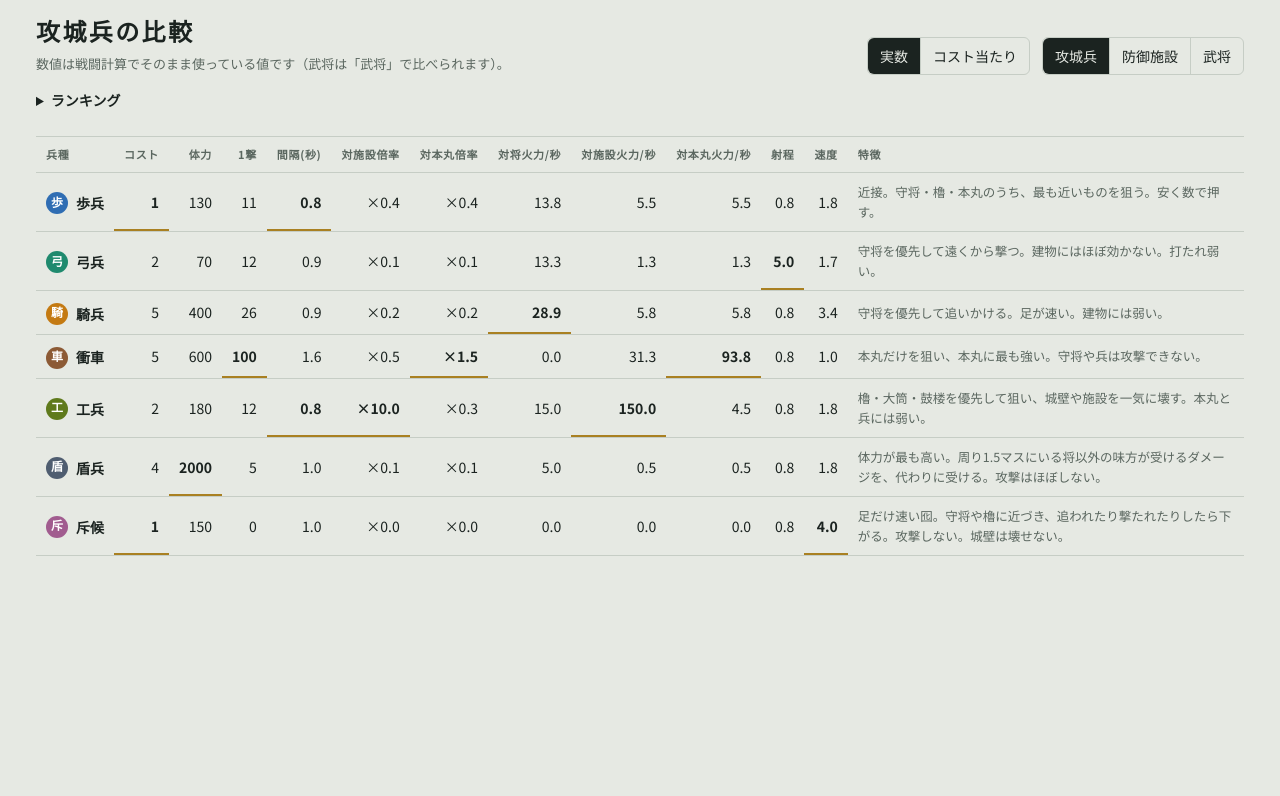
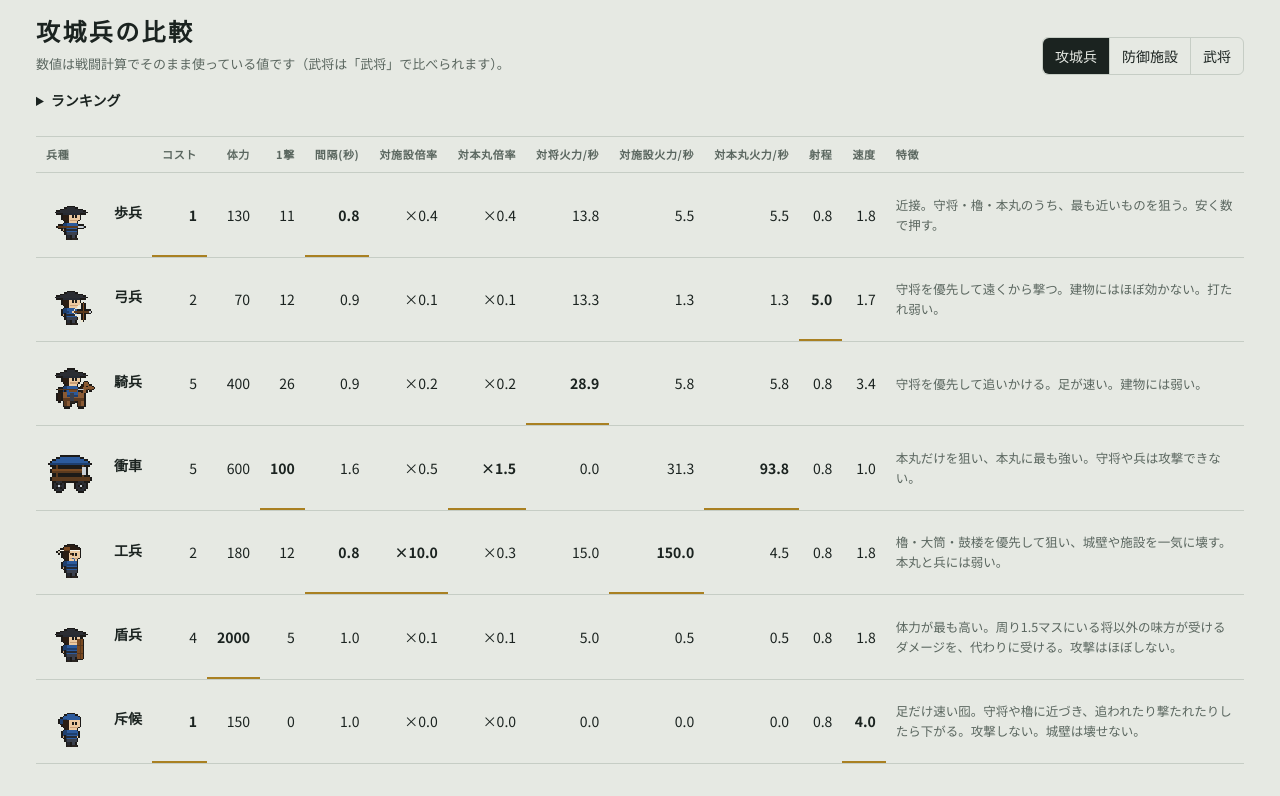
Before and after one commit to ot-nemoto/joseniq, a website built with Vite: page index.html in a window 1280 px wide. Both pictures are taken after a click on the tab "兵種". Shown: the part 138-934 px from the top of the page. Before the commit the page ends 800 px from the top, so only its background shows below. Built offline with nearby package versions, Linux system fonts and the light colour scheme; animation ran at ten frames a second; a web font is replaced by a local one.

Commit message:
兵種（攻城兵）：実数だけにし、ランキングの字の印をなくし、一覧の表を兵のドット絵にする（#29）
Co-Authored-By: Claude Opus 5.5 <noreply@anthropic.com>

```diff
--- a/index.html
+++ b/index.html
@@ -125,13 +125,9 @@
         <div class="uhead">
           <div>
             <h2 id="cmpTitle">攻城兵の比較</h2>
-            <p id="cmpDesc">数値は戦闘計算でそのまま使っている値です。兵種を選ぶと重ねて比べられます。</p>
+            <p id="cmpDesc">数値は戦闘計算でそのまま使っている値です（武将は「武将」で比べられます）。</p>
           </div>
           <div class="uctl">
-            <fieldset class="seg" id="cmpMode" aria-label="比較の単位">
-              <button type="button" data-m="abs" aria-pressed="true">実数</button>
-              <button type="button" data-m="per" aria-pressed="false">コスト当たり</button>
-            </fieldset>
             <fieldset class="seg" id="cmpSide" aria-label="比較する側">
               <button type="button" data-s="atk" aria-pressed="true">攻城兵</button>
               <button type="button" data-s="def" aria-pressed="false">防御施設</button>
@@ -142,7 +138,6 @@
         <div id="atkCmp">
           <details class="rankFold">
             <summary>ランキング</summary>
-            <p class="note" id="rankNote" hidden>コスト当たりに直した値です。体力と火力は1コストあたり、射程と速度はそのままの値です。</p>
             <div class="bars" id="bars"></div>
           </details>
           <div class="tableWrap"><table id="unitTable"></table></div>
--- a/src/style.css
+++ b/src/style.css
@@ -669,7 +669,7 @@ textarea {
   color: var(--muted);
   font-size: 13px;
 }
-/* 実数／コスト当たりを左、攻撃側／防衛側を右端に置き、前者が消えても後者は動かない */
+/* 攻城兵／防御施設／武将の切り替えを右端に置く */
 .uctl {
   display: flex;
   flex-wrap: wrap;
@@ -677,7 +677,7 @@ textarea {
   gap: 8px 12px;
   margin-left: auto;
 }
-/* 武将の動き：表の武将名の左に、ドット絵の武将を動かして見せる */
+/* 動き：表の武将名・兵種名の左に、ドット絵の姿を動かして見せる */
 .tmotion {
   width: 60px;
   height: 60px;
@@ -706,17 +706,9 @@ textarea {
   font-size: 13px;
   letter-spacing: 0.08em;
 }
-.bblock h3 em {
-  font-style: normal;
-  font-weight: 500;
-  color: var(--muted);
-  font-size: 11px;
-  margin-left: 8px;
-  letter-spacing: 0;
-}
 .brow {
   display: grid;
-  grid-template-columns: 22px 3.1em minmax(0, 1fr) 5.2em;
+  grid-template-columns: 3.1em minmax(0, 1fr) 5.2em;
   gap: 8px;
   align-items: center;
   padding: 3px 0;
@@ -728,7 +720,7 @@ textarea {
 #defBars .brow {
   grid-template-columns: 22px 6.4em minmax(0, 1fr) 5.2em;
 }
-/* 武将の区分は印を出さず、人物名（4字）を1行で出す */
+/* 武将の区分は人物名（4字）を1行で出す */
 #bars.gen .brow {
   grid-template-columns: 4.3em minmax(0, 1fr) 5.2em;
 }
--- a/src/ui/compare.ts
+++ b/src/ui/compare.ts
@@ -60,18 +60,16 @@ interface Metric {
   id: 'hp' | 'dpsU' | 'dpsF' | 'dpsH' | 'range' | 'speed';
   label: string;
   unit: string;
-  per: boolean;
   dec: number;
 }
 const METRICS: readonly Metric[] = [
-  { id: 'hp', label: '体力', unit: '', per: true, dec: 0 },
-  { id: 'dpsU', label: '対将火力', unit: '/秒', per: true, dec: 1 },
-  { id: 'dpsF', label: '対施設火力', unit: '/秒', per: true, dec: 1 },
-  { id: 'dpsH', label: '対本丸火力', unit: '/秒', per: true, dec: 1 },
-  { id: 'range', label: '射程', unit: 'マス', per: false, dec: 1 },
-  { id: 'speed', label: '移動速度', unit: 'マス/秒', per: false, dec: 1 },
+  { id: 'hp', label: '体力', unit: '', dec: 0 },
+  { id: 'dpsU', label: '対将火力', unit: '/秒', dec: 1 },
+  { id: 'dpsF', label: '対施設火力', unit: '/秒', dec: 1 },
+  { id: 'dpsH', label: '対本丸火力', unit: '/秒', dec: 1 },
+  { id: 'range', label: '射程', unit: 'マス', dec: 1 },
+  { id: 'speed', label: '移動速度', unit: 'マス/秒', dec: 1 },
 ];
-let cmpMode: 'abs' | 'per' = 'abs';
 let cmpSide: 'atk' | 'def' | 'gen' = 'atk';
 // 攻撃側の区分は兵だけ、武将の区分は武将だけを比べる。最大値もその中で取る
 const SOLDIER_ORDER = UNIT_ORDER.filter((k) => !ADEF[k].general);
@@ -95,15 +93,9 @@ function statsOf(k: AttackerKind): UnitStats {
     dpsH: (dmg * d.hall) / d.cd,
   };
 }
-// 武将は兵力を使わないので、コスト当たりの比較はしない
-const perCost = (m: Metric) => cmpMode === 'per' && cmpSide !== 'gen' && m.per;
-const mval = (k: AttackerKind, m: Metric) => statsOf(k)[m.id] / (perCost(m) ? ADEF[k].cost : 1);
-const fmtV = (v: number, m: Metric) => v.toFixed(perCost(m) ? Math.max(1, m.dec) : m.dec);
+const mval = (k: AttackerKind, m: Metric) => statsOf(k)[m.id];
+const fmtV = (v: number, m: Metric) => v.toFixed(m.dec);
 const maxOf = (m: Metric) => Math.max(...pool().map((k) => mval(k, m)));
-const chip = (k: AttackerKind, cls: string) =>
-  `<span class="${cls}" style="background:var(--u-${k})">${ADEF[k].glyph}</span>`;
-// ランキングと表の名前の前の印。武将は二つ名の頭の字になるので出さない（表ではドット絵で見分ける）
-const rowChip = (k: AttackerKind) => (isGeneralKind(k) ? '' : chip(k, 'bchip'));
 
 function barsHtml() {
   return METRICS.map((m) => {
@@ -115,13 +107,13 @@ function barsHtml() {
       .map((r) => {
         const none = m.id === 'dpsU' && r.v === 0;
         return (
-          `<div class="brow">${rowChip(r.k)}<span class="bname">${nameOf(r.k)}</span>` +
+          `<div class="brow"><span class="bname">${nameOf(r.k)}</span>` +
           `<span class="btrack"><i style="width:${none ? 0 : (r.v / mx) * 100}%;background:var(--u-${r.k})"></i></span>` +
           `<span class="bval">${none ? '攻撃不可' : `${fmtV(r.v, m)}<small>${m.unit}</small>`}</span></div>`
         );
       })
       .join('');
-    return `<div class="bblock"><h3>${m.label}${perCost(m) ? '<em>コスト当たり</em>' : ''}</h3>${body}</div>`;
+    return `<div class="bblock"><h3>${m.label}</h3>${body}</div>`;
   }).join('');
 }
 
@@ -162,8 +154,8 @@ function tableHtml() {
         return `<td${ks.length > 1 && v === bestOf[i] ? ' class="best"' : ''}>${c.x || ''}${v.toFixed(c.d)}</td>`;
       })
       .join('');
-    const sprite = gen ? motionCanvas(k) : '';
-    h += `<tr><td><span class="tname">${sprite}${rowChip(k)}${nameOf(k)}</span></td>${cells}<td class="trait">${TRAIT[k]}</td>${isGeneralKind(k) ? `<td class="trait">${GEN_DEF_TRAIT[k]}</td>` : ''}</tr>`;
+    // 名前の左に、ドット絵の姿を動かして出す（字の印は出さない）
+    h += `<tr><td><span class="tname">${motionCanvas(k)}${nameOf(k)}</span></td>${cells}<td class="trait">${TRAIT[k]}</td>${isGeneralKind(k) ? `<td class="trait">${GEN_DEF_TRAIT[k]}</td>` : ''}</tr>`;
   }
   return `${h}</tbody>`;
 }
@@ -204,7 +196,7 @@ function frameAt(seq: [Frame, number][], t: number): Frame {
 }
 function drawMotions(now: number) {
   // 区分やタブを離れたら止める（戻ったときに renderCompare から再開する）
-  if (cmpSide !== 'gen' || !$('unitTable').offsetParent) {
+  if (cmpSide === 'def' || !$('unitTable').offsetParent) {
     motionRaf = 0;
     return;
   }
@@ -219,7 +211,7 @@ function drawMotions(now: number) {
       const dot = cv.width / MOTION_DOTS;
       ctx.setTransform(1, 0, 0, 1, 0, 0);
       ctx.clearRect(0, 0, cv.width, cv.height);
-      blitUnit(ctx, cv.dataset.k as GeneralKind, frame, side, 13 * dot, 29 * dot, dot, 1);
+      blitUnit(ctx, cv.dataset.k as AttackerKind, frame, side, 13 * dot, 29 * dot, dot, 1);
     }
   }
   motionRaf = requestAnimationFrame(drawMotions);
@@ -228,7 +220,7 @@ function readMotionColor() {
   motionColor = getComputedStyle(document.documentElement).getPropertyValue('--atk').trim();
   motionKey = ''; // 次のコマで描き直す
 }
-// 表の武将名の左に置く、動きを描く小さな画面
+// 表の武将名・兵種名の左に置く、動きを描く小さな画面
 function motionCanvas(k: AttackerKind) {
   const dpr = Math.min(Math.round(window.devicePixelRatio || 1), 2);
   const size = 2 * MOTION_DOTS * dpr;
@@ -341,7 +333,6 @@ export function renderCompare() {
   const gen = cmpSide === 'gen';
   $('atkCmp').hidden = def;
   $('defCmp').hidden = !def;
-  $('cmpMode').hidden = cmpSide !== 'atk';
   $('cmpTitle').textContent = gen ? '武将の比較' : def ? '防御施設の比較' : '攻城兵の比較';
   $('cmpDesc').textContent = gen
     ? '武将は兵力を使わず、攻撃側・防衛側とも3人まで出せます。能力は攻めでも守りでも同じです。'
@@ -359,12 +350,9 @@ export function renderCompare() {
   // 攻城兵も武将も、項目ごとのランキング（開閉でき、最初は閉じている）と一覧の表だけを出す
   $('bars').innerHTML = barsHtml();
   $('bars').classList.toggle('gen', gen);
-  $('rankNote').hidden = !(cmpMode === 'per' && !gen);
   $('unitTable').classList.toggle('gen', gen);
   $('unitTable').innerHTML = tableHtml();
-  if (gen) renderMotions();
-  for (const b of $('cmpMode').querySelectorAll<HTMLButtonElement>('button'))
-    b.setAttribute('aria-pressed', String(b.dataset.m === cmpMode));
+  renderMotions();
 }
 
 export function initCompare() {
@@ -373,11 +361,6 @@ export function initCompare() {
       cmpSide = b.dataset.s === 'def' ? 'def' : b.dataset.s === 'gen' ? 'gen' : 'atk';
       renderCompare();
     });
-  for (const b of $('cmpMode').querySelectorAll<HTMLButtonElement>('button'))
-    b.addEventListener('click', () => {
-      cmpMode = b.dataset.m === 'per' ? 'per' : 'abs';
-      renderCompare();
-    });
   // 明暗の設定が変わると、軍の色も変わる
   window.matchMedia('(prefers-color-scheme: dark)').addEventListener('change', readMotionColor);
 }
```
